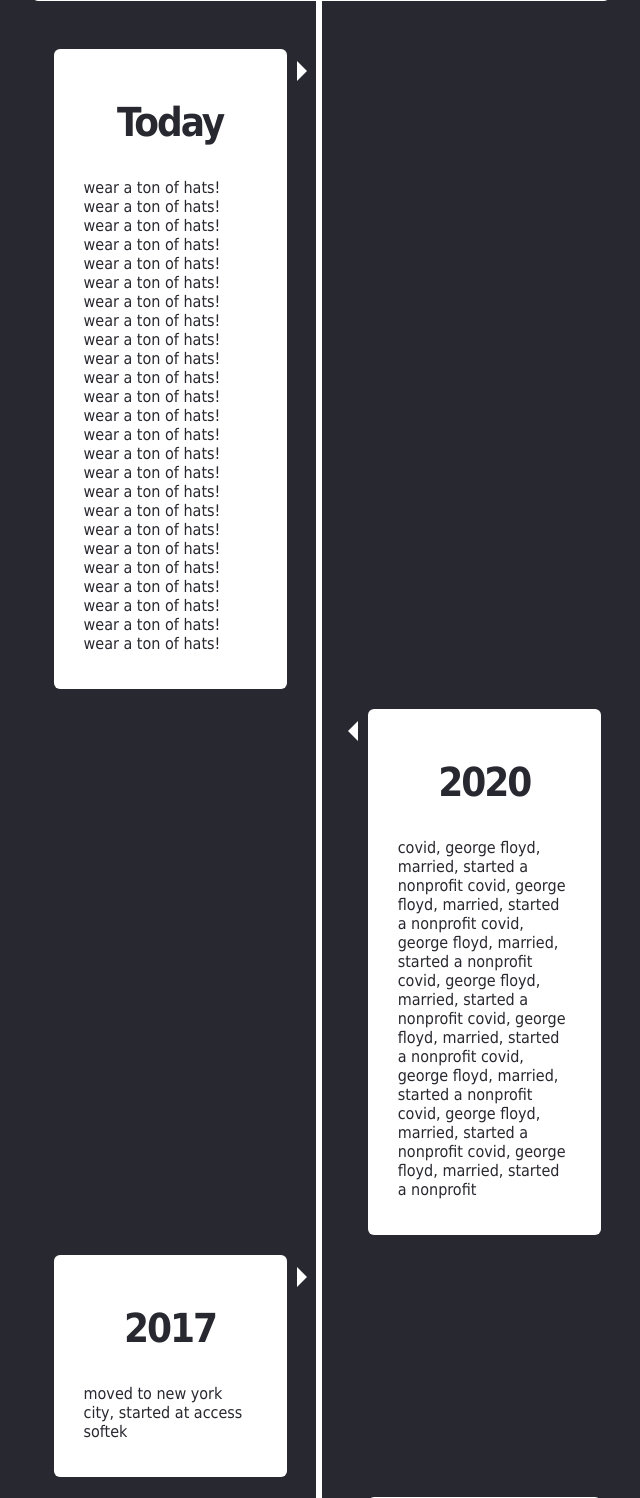
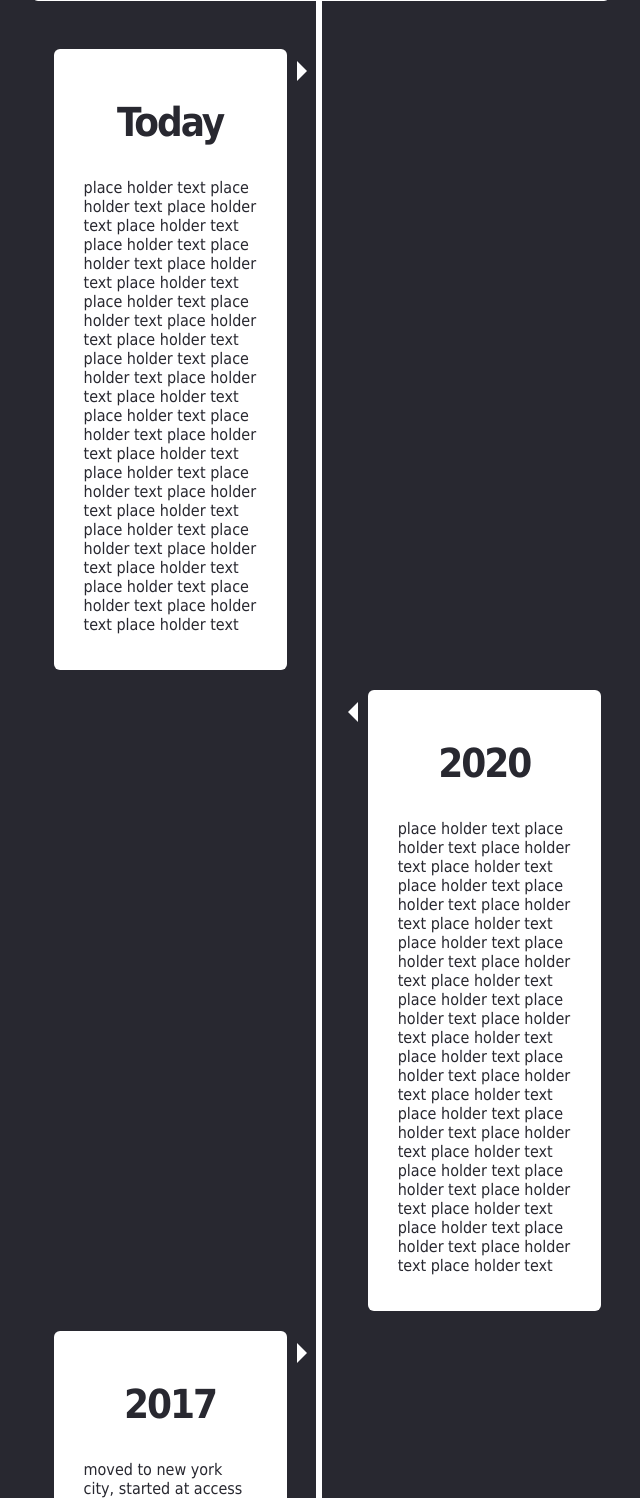
Before and after one commit to cjmasamitsu/portfolio-website, a Flask app: template templates/home.html in a window 1280 px wide. Shown: the part 564-2062 px from the top of the page, without its empty margins (319-959 px from the left). Run offline with Flask 2, Linux system fonts and the light colour scheme; the template is opened without the code that fills it, so the values that code supplies are empty.

Commit message:
Editing home page text

```diff
--- a/templates/home.html
+++ b/templates/home.html
@@ -17,13 +17,13 @@ By day, I am a Technical Project Manager and licensed Financial Advisor at a Fin
   <div class="container left">
     <div class="content">
       <h2>Today</h2>
-      <p>wear a ton of hats! wear a ton of hats! wear a ton of hats! wear a ton of hats! wear a ton of hats! wear a ton of hats! wear a ton of hats! wear a ton of hats! wear a ton of hats! wear a ton of hats! wear a ton of hats! wear a ton of hats! wear a ton of hats! wear a ton of hats! wear a ton of hats! wear a ton of hats! wear a ton of hats! wear a ton of hats! wear a ton of hats! wear a ton of hats! wear a ton of hats! wear a ton of hats! wear a ton of hats! wear a ton of hats! wear a ton of hats! </p>
+      <p>place holder text place holder text place holder text place holder text place holder text place holder text place holder text place holder text place holder text place holder text place holder text place holder text place holder text place holder text place holder text place holder text place holder text place holder text place holder text place holder text place holder text place holder text place holder text place holder text place holder text place holder text place holder text place holder text place holder text place holder text place holder text place holder text  </p>
     </div>
   </div>
   <div class="container right">
     <div class="content">
       <h2>2020</h2>
-      <p>covid, george floyd, married, started a nonprofit covid, george floyd, married, started a nonprofit covid, george floyd, married, started a nonprofit covid, george floyd, married, started a nonprofit covid, george floyd, married, started a nonprofit covid, george floyd, married, started a nonprofit covid, george floyd, married, started a nonprofit covid, george floyd, married, started a nonprofit </p>
+      <p>place holder text place holder text place holder text place holder text place holder text place holder text place holder text place holder text place holder text place holder text place holder text place holder text place holder text place holder text place holder text place holder text place holder text place holder text place holder text place holder text place holder text place holder text place holder text place holder text place holder text place holder text place holder text place holder text place holder text place holder text place holder text place holder text  </p>
     </div>
   </div>
     <div class="container left">
```
